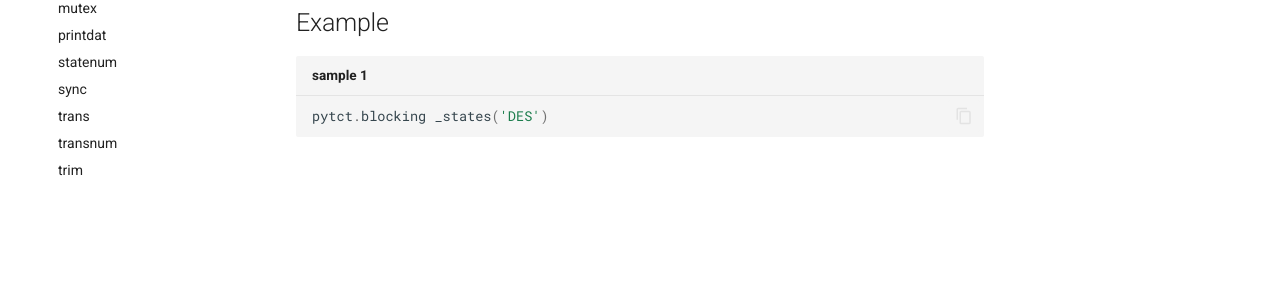
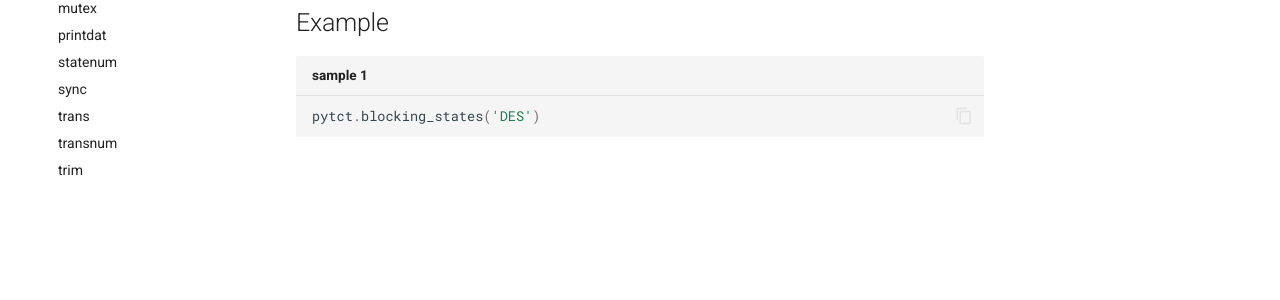
Before and after one commit to OMUCAI/PyTCT-docs, an MkDocs documentation site: the page built from docs/reference/blocking _states.md, in a window 1280 px wide. Shown: the part 426-726 px from the top of the page. Built offline with MkDocs 1.6.1 and Material for MkDocs 9.7.7, drawn with Linux system fonts in a browser that asks for light colours.

````diff
--- a/docs/reference/blocking _states.md
+++ b/docs/reference/blocking _states.md
@@ -12,6 +12,6 @@ generate all blocking states in DES
 
 ```python title="sample 1"
 
-pytct.blocking _states('DES')
+pytct.blocking_states('DES')
 
 ```
````
